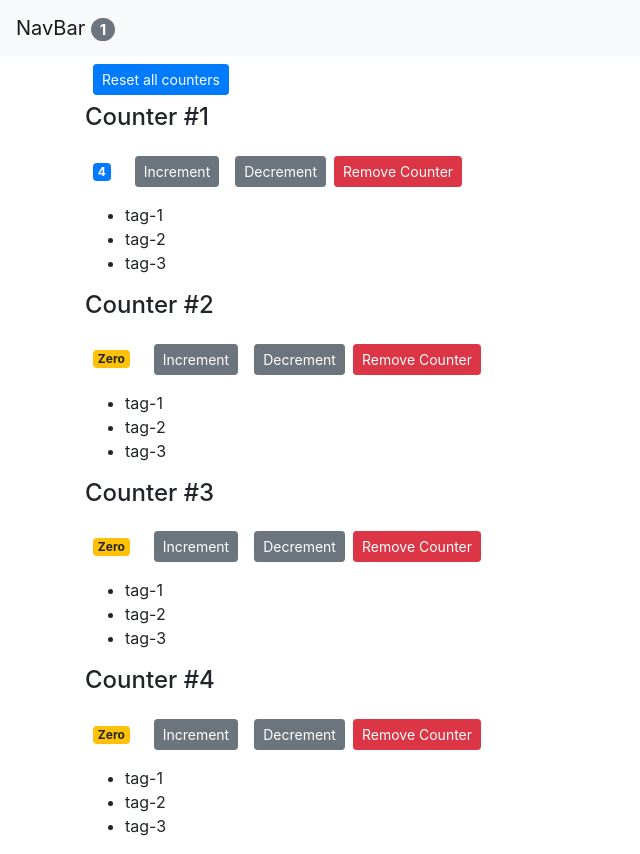
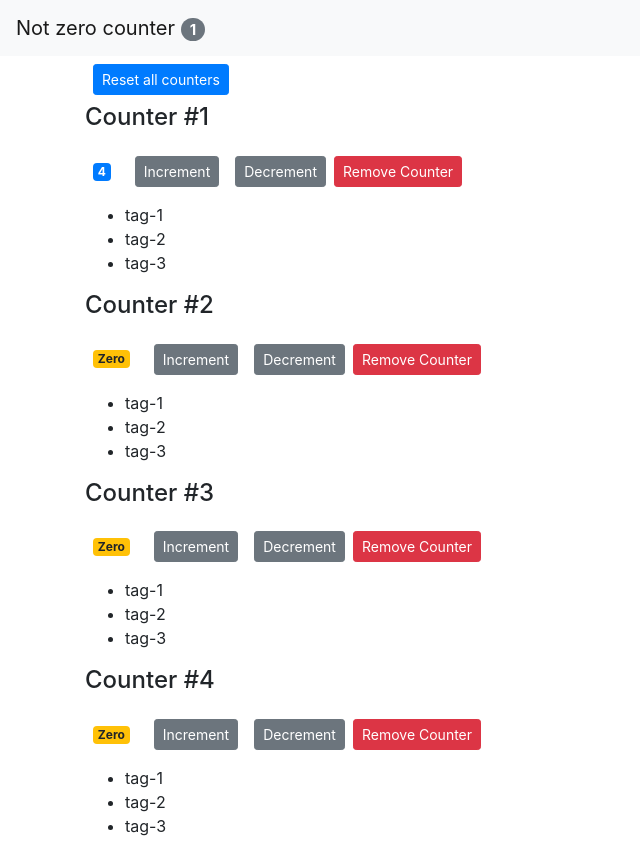
Before and after one commit to NailBrain13/app, a React (Create React App) app: page / in a window 1280 px wide. Shown: the whole page, without its empty margins (0-640 px from the left). Built offline with nearby package versions, Linux system fonts and the light colour scheme.

Commit message:
Change Class to Statless Functional Component

```diff
--- a/src/components/navbar.jsx
+++ b/src/components/navbar.jsx
@@ -1,19 +1,16 @@
-import React, { Component } from 'react';
+import React from 'react';
 
-class Navbar extends Component {
-  state = {};
-  render() {
+const NavBar = (props) => {
   return (
     <nav className='navbar navbar-light bg-light'>
       <a className='navbar-brand' href='!#'>
-          NavBar{' '}
+        Not zero counter{' '}
         <span className='badge badge-pill badge-secondary'>
-            {this.props.totalCounters}
+          {props.totalCounters}
         </span>
       </a>
     </nav>
   );
-  }
-}
+};
 
-export default Navbar;
+export default NavBar;
```
Lines whose indentation alone changed are shown as unchanged.
